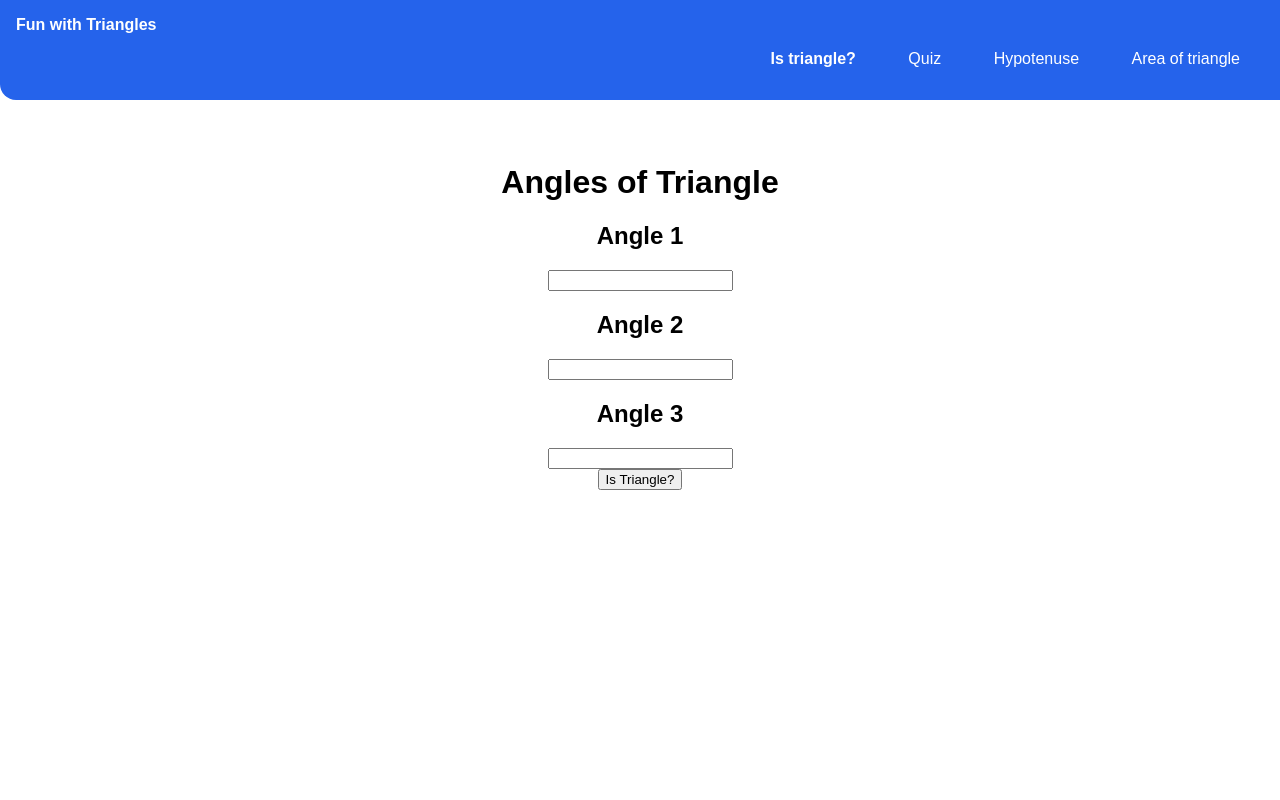
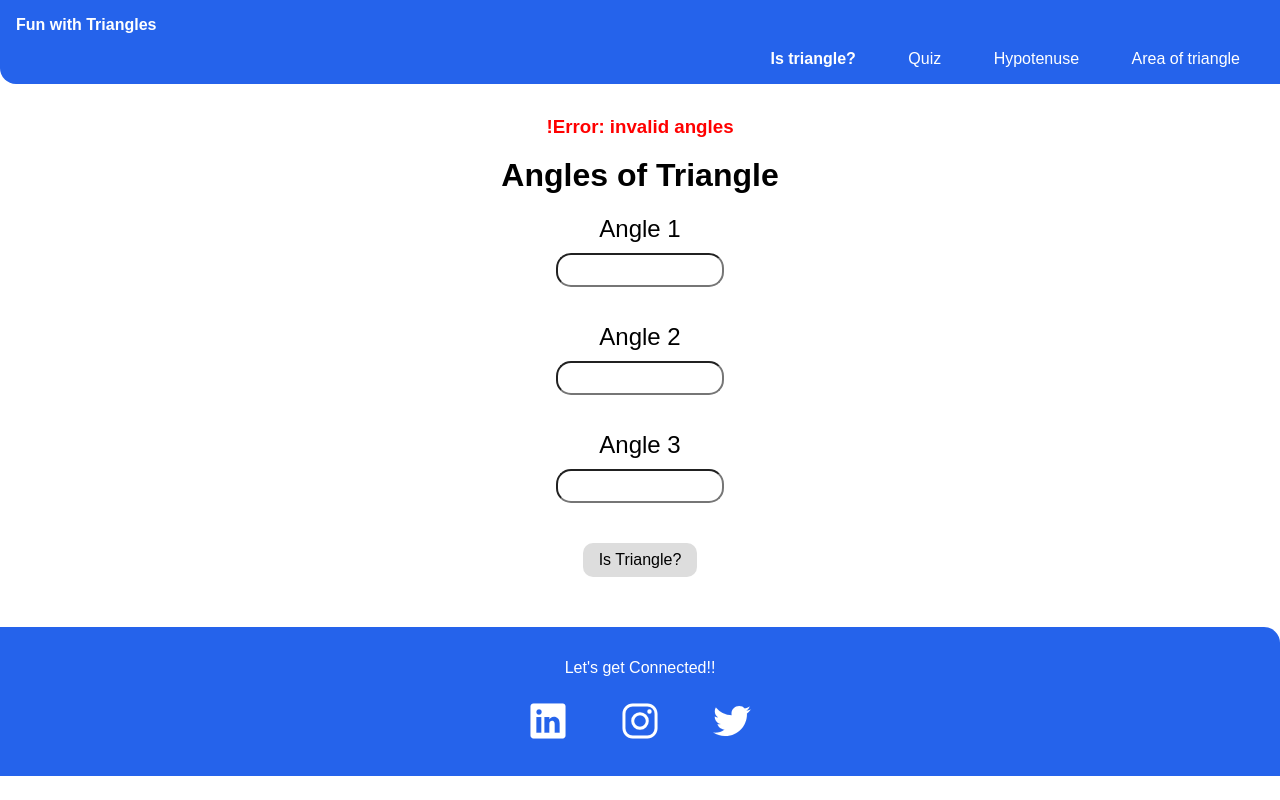
Before and after one commit to sharma-anshuman/fun-with-triangles, a plain HTML site: page index.html in a window 1280 px wide. Both pictures are taken after a click on the button "Is Triangle?". Drawn offline with nearby package versions, Linux system fonts and the light colour scheme.

Commit message:
update: app.js

```diff
--- a/app.js
+++ b/app.js
@@ -0,0 +1,28 @@
+var angle1 = document.querySelector('.angle1');
+var angle2 = document.querySelector('.angle2');
+var angle3 = document.querySelector('.angle3');
+var resButton = document.querySelector('.btn-click');
+var outputText = document.querySelector('.op-text');
+var alertLine = document.querySelector('.alert-line');
+
+function clickHandler(){
+    var val1 = Number(angle1.value);
+    var val2 = Number(angle2.value);
+    var val3 = Number(angle3.value);
+    if(val1.toString().length == 0 || val2.toString().length == 0 || val3.toString().length == 0 || val1<=0 || val2<=0 || val3<=0){
+        alertLine.innerHTML = "!Error: invalid angles"
+    }
+    else{
+        var sum = val1+val2+val3;
+        console.log(val1, val2, val3, sum);
+        if(sum === 180){
+            outputText.innerHTML = "Yes!! these angles forms a triangle :)";
+        }
+        else{
+            outputText.innerHTML = "No, these angles don't make a triangle";
+        }
+    }
+
+}
+
+resButton.addEventListener("click", clickHandler);
--- a/index.html
+++ b/index.html
@@ -28,19 +28,33 @@
         </ul>
     </nav>
 
-    <div style="text-align: center; margin-top: 4rem">
+    <div style="text-align: center; margin-top: 2rem;">
 
+        <h3 class="alert-line"></h3>
         <h1 style="margin-top: 0rem;">Angles of Triangle</h1>
         <h2 class="head-angle">Angle 1</h2>
-        <input type="number">
+        <input class="angle1" type="number">
         <h2 class="head-angle">Angle 2</h2>
-        <input type="number">
+        <input class="angle2" type="number">
         <h2 class="head-angle">Angle 3</h2>
-        <input type="number"><br>
-        <button>Is Triangle?</button>
+        <input class="angle3" type="number"><br>
+        <button class="btn-click">Is Triangle?</button>
+        <div class="op-text"></div>
+        <br>
 
     </div>
 
+    <footer class="footer">
+        <div style="margin-bottom: 1.5rem; margin-top: 1rem;">Let's get Connected!!</div>
+        <ul>
+            <li class="list-item-inline" style="font-size: 40px"><a class="link" href="https://www.linkedin.com/in/anshuman-sharma-4627741a5/" target="_blank"><ion-icon name="logo-linkedin"></ion-icon></a></li>
+            <li class="list-item-inline" style="font-size: 40px"><a class="link" href="https://www.instagram.com/itsartisticview/" target="_blank"><ion-icon name="logo-instagram"></ion-icon></a></li>
+            <li class="list-item-inline" style="font-size: 40px"><a class="link" href="https://twitter.com/anshustagram/" target="_blank"><ion-icon name="logo-twitter"></ion-icon></a></li>
+        </ul>
+    </footer>
 
+<script src="app.js"></script>
+<script type="module" src="https://unpkg.com/ionicons@5.5.2/dist/ionicons/ionicons.esm.js"></script>
+<script nomodule src="https://unpkg.com/ionicons@5.5.2/dist/ionicons/ionicons.js"></script>
 </body>
 </html>
--- a/style.css
+++ b/style.css
@@ -29,6 +29,7 @@ body{
 }
 
 .navigation .nav-pills{
+    margin-bottom: 0rem;
     text-align: right;
 }
 
@@ -50,3 +51,61 @@ body{
     text-decoration: none;
     padding: 0.5rem 1rem;
 }
+
+input{
+    border-radius: 15px;
+    text-align: center;
+    padding: 0.1rem;
+    height: 1.7rem;
+    font-size: large;
+    width: 10rem;
+    margin-bottom: 1rem;
+}
+
+.head-angle{
+    font-weight: 500;
+    margin-bottom: 0.6rem;
+}
+
+.btn-click {
+    padding: 8px 16px;
+    margin-top: 1.5rem;
+    border-radius: 10px;
+    background-color: #ddd;
+    border: none;
+    color: black;
+    text-align: center;
+    font-size: 16px;
+    transition: 0.1s;
+  }
+
+  .btn-click:hover {
+    background-color: #2563eb;
+    color: white;
+  }
+
+  .op-text{
+    font-size: x-large;
+    margin-top: 2rem;
+  }
+
+  .alert-line{
+    color: red;
+  }
+
+  .footer{
+    background-color: var(--blue);
+    padding: 1rem 0px;
+    text-align: center;
+    color: white;
+    border-top-right-radius: 1rem;
+    padding-bottom: 10px;
+}
+
+.footer .link{
+    color: white;
+}
+
+.footer ul{
+    padding-inline-start: 0px;
+}
```
